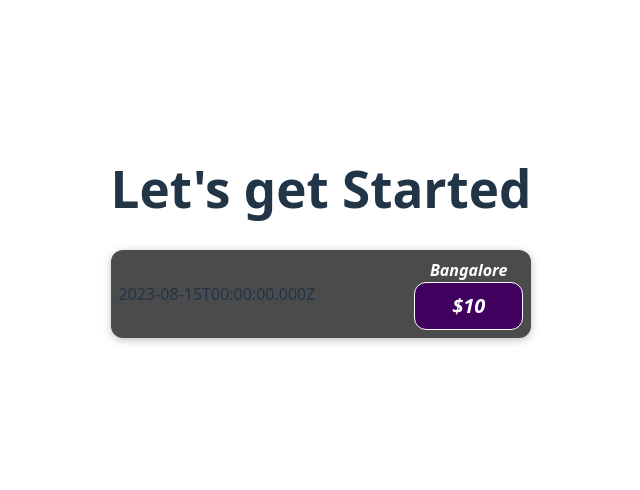
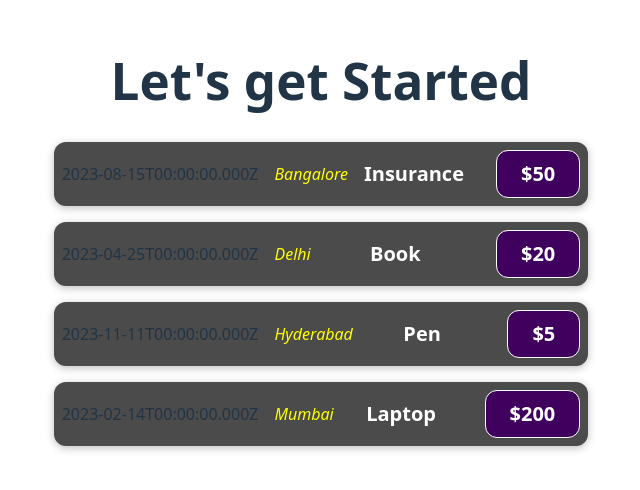
Before and after one commit to Abu-Faizan-Omer/first-reactjs, a React (Vite) app: page / in a window 1280 px wide. Shown: the part 160-650 px from the top of the page, without its empty margins (319-959 px from the left). Built offline with nearby package versions, Linux system fonts and the light colour scheme.

Commit message:
Props Object & Passing Data to Child Component

```diff
--- a/src/App.jsx
+++ b/src/App.jsx
@@ -3,13 +3,41 @@
 import './App.css'
 import ExpenseItem from "./components/Expenses/ExpenseItem";
 
+
 function App() {
-  return   (
+  return (
     <div>
       <h1>Let's get Started</h1>
-      <ExpenseItem></ExpenseItem>
+
+      <ExpenseItem
+        date={new Date(2023, 7, 15)}
+        title="Insurance"
+        price="50"
+        location="Bangalore"
+      ></ExpenseItem>
+
+      <ExpenseItem
+        date={new Date(2023, 3, 25)}
+        title="Book"
+        price="20"
+        location="Delhi"
+      ></ExpenseItem>
+
+      <ExpenseItem
+        date={new Date(2023, 10, 11)}
+        title="Pen"
+        price="5"
+        location="Hyderabad"
+      ></ExpenseItem>
+
+      <ExpenseItem
+        date={new Date(2023, 1, 14)}
+        title="Laptop"
+        price="200"
+        location="Mumbai"
+      ></ExpenseItem>
+
     </div>
   );
 }
-
 export default App
--- a/src/components/Expenses/ExpenseItem.jsx
+++ b/src/components/Expenses/ExpenseItem.jsx
@@ -1,19 +1,21 @@
 import "./ExpenseItem.css"
 
 
-
-function ExpenseItem() {
-  const expenseDate = new Date(2023, 7, 15).toISOString();
-  const expenseLocation = "Bangalore";
-  const expenseAmount = 10;
-
+function ExpenseItem(props) {
   return (
     <div className="expense-item">
-      <div>{expenseDate}</div>
-      <div className="expense-item__location">
-        <h2>{expenseLocation}</h2>
-        <div className="expense-item__price">${expenseAmount}</div>
+
+      <div>{props.date.toISOString()}</div>
+
+      <div className='expense-item__location'>{props.location}</div>
+
+      <div className="expense-item__description">
+
+        <h2>{props.title}</h2>
+      <div className="expense-item__price">${props.price}</div>
+
       </div>
+
     </div>
   );
 }
```
